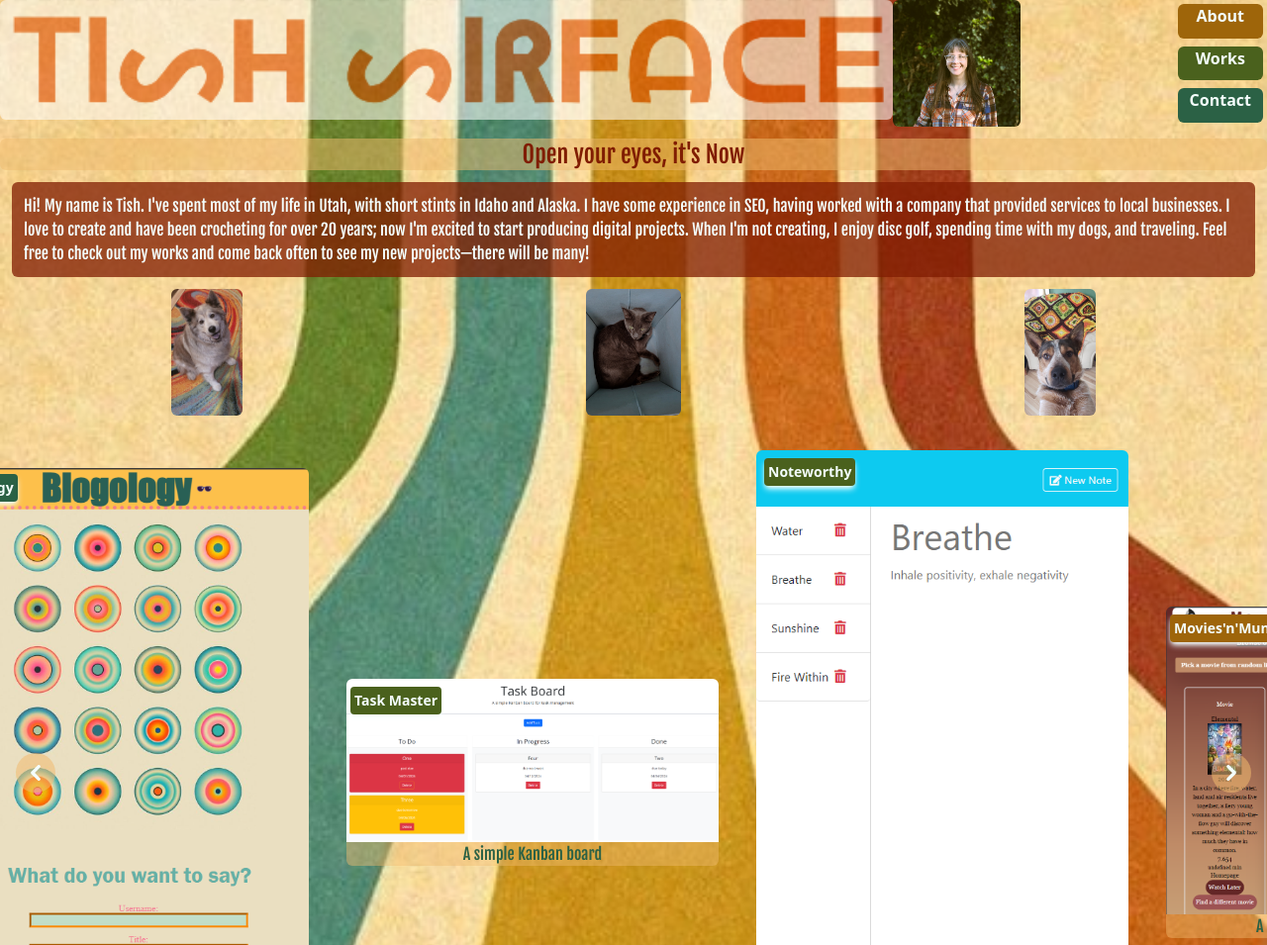
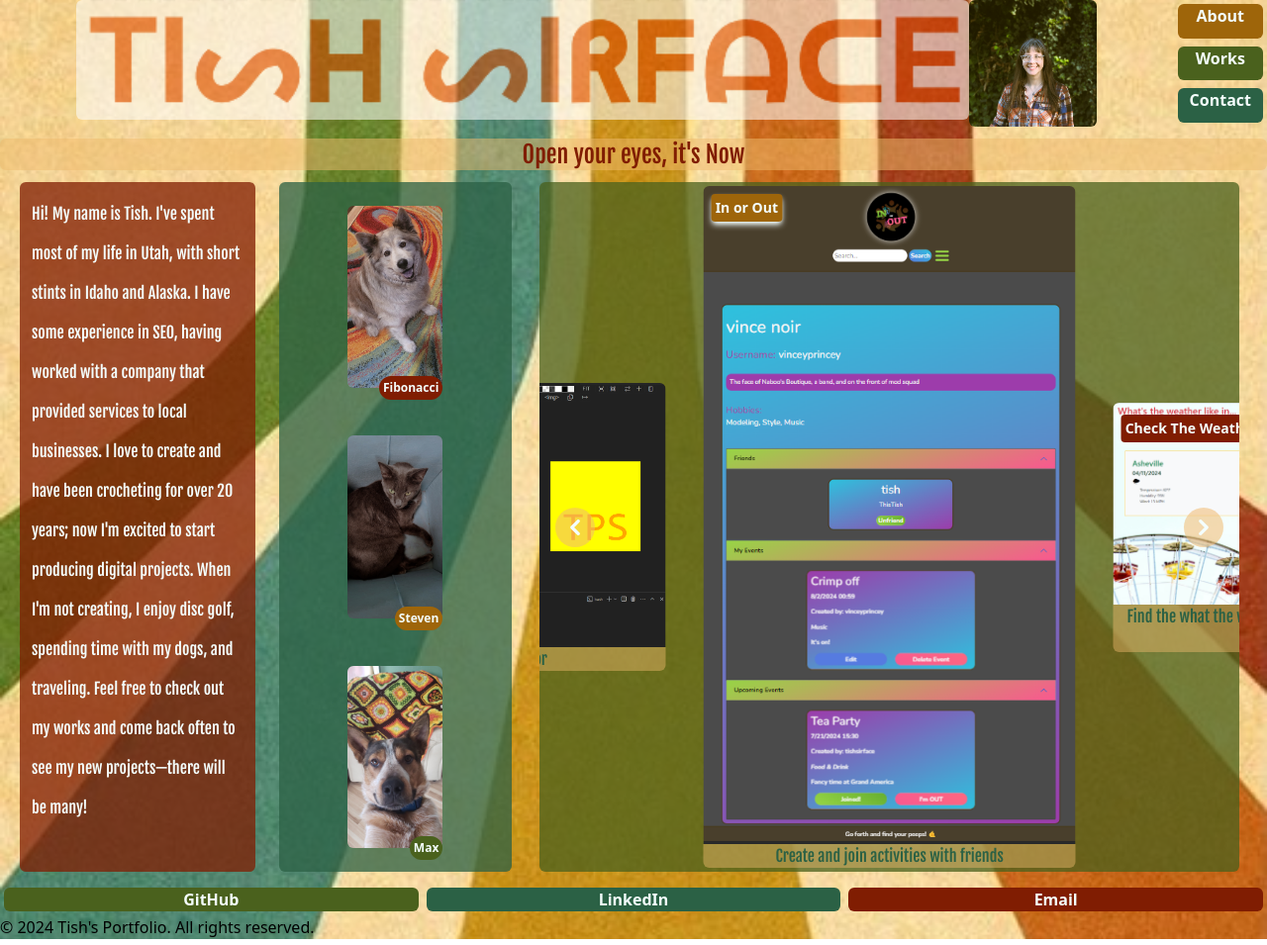
Before and after one commit to ThisTish/Tish_portfolio, a website: page index.html in a window 1280 px wide. Shown: the top 955 px of the page at 99% size. Drawn offline with nearby package versions, Linux system fonts and the light colour scheme.

Commit message:
all responsive,  backgrounds, badges, swiper-fix

```diff
--- a/assets/js/script.js
+++ b/assets/js/script.js
@@ -1,6 +1,6 @@
 
 var swiper = new Swiper(".mySwiper", {
-	slidesPerView: 1,
+	slidesPerView: 'auto',
 	spaceBetween: 30,
 	loop: true,
 	centeredSlides: true,
--- a/index.html
+++ b/index.html
@@ -19,7 +19,7 @@
 
 
     <header class="lg:flex flex-nowrap justify-evenly xl:justify-center">
-		<div class="container flex flex-wrap lg:flex-nowrap ">
+		<div class="container flex flex-wrap justify-center lg:flex-nowrap ">
 			<div>
 			<img class="mb-3 mx-auto rounded-md opacity-55" src="./assets/images/TishSirface.png">
 		</div>
@@ -37,23 +37,34 @@
 	</header>
 	<p class="mx-auto text-center text-2xl text-third bg-primary bg-opacity-50 rounded-md font-fjalla">Open your eyes, it's Now</p>
 
-    <section class="aboutme" id="aboutme">
-		<p id="about" class="font-fjalla text-text p-3 m-3 bg-third bg-opacity-75 rounded-md">Hi! My name is Tish. I've spent most of my life in Utah, with short stints in Idaho and Alaska. I have some experience in SEO, having worked with a company that provided services to local businesses. I love to create and have been crocheting for over 20 years; now I'm excited to start producing digital projects. When I'm not creating, I enjoy disc golf, spending time with my dogs, and traveling. Feel free to check out my works and come back often to see my new projects—there will be many!</p>
-	</section>
+    <section class="flex flex-wrap justify-center lg:flex-nowrap" id="aboutme">
+		<p class="font-fjalla text-text p-3 m-3 lg:leading-10 bg-third bg-opacity-75 rounded-md lg:w-1/5 ml-5">Hi! My name is Tish. I've spent most of my life in Utah, with short stints in Idaho and Alaska. I have some experience in SEO, having worked with a company that provided services to local businesses. I love to create and have been crocheting for over 20 years; now I'm excited to start producing digital projects. When I'm not creating, I enjoy disc golf, spending time with my dogs, and traveling. Feel free to check out my works and come back often to see my new projects—there will be many!</p>
+		<ul class="flex justify-around mb-3 w-full lg:flex-col lg:w-1/5 lg:items-center bg-secondary bg-opacity-75 lg:my-3 lg:ml-3 rounded-md">
+					<li class="flex-1 flex justify-center m-3 max-w-24 relative">
+						<img class="m-3 object-cover w-full h-auto  rounded-md" id="pets" src="assets/images/Fibonacci.jpg">
+						<span class="absolute bottom-0 right-0 bg-third text-xs text-text font-bold rounded-full p-1">Fibonacci</span>
 
-	<ul class="flex justify-around mb-3">
-				<img class="m-auto h-32 rounded-md" id="pets" src="assets/images/Fibonacci.jpg">
-				<img class="m-auto h-32 rounded-md" id="pets" src="assets/images/Steven.jpg">
-				<img class="m-auto h-32 rounded-md" id="pets" src="assets/images/Max.jpg">
-	</ul>
+					</li>
+					<li class="flex-1 flex justify-center m-3 max-w-24 relative">
+						<img class="m-3 object-cover w-full h-auto  rounded-md" id="pets" src="assets/images/Steven.jpg">
+						<span class="absolute bottom-0 right-0 bg-mustard text-xs text-text font-bold rounded-full p-1">Steven</span>
+
+					</li>
+					<li class="flex-1 flex justify-center m-3 max-w-24 relative">
+						<img class="m-3 object-cover w-full h-auto  rounded-md" id="pets" src="assets/images/Max.jpg">
+						<span class="absolute bottom-0 right-0 bg-grass text-xs text-text font-bold rounded-full p-1">Max</span>
+
+					</li>
+		</ul>
 
 
-	<div class="swiper mySwiper" id="myworks">
+
+	<div class="swiper mySwiper lg:w-3/5 lg:my-3 lg:mx-7 bg-grass bg-opacity-75 rounded-md" id="myworks">
 		<div class="swiper-wrapper flex items-center justify-around">
 
-			<div class="swiper-slide rounded-md p-1 relative overflow-hidden max-w-sm ">
+			<div class="swiper-slide flex items-center justify-center rounded-md p-1 relative overflow-hidden max-w-sm ">
 				<div >
-					<div>
+					<div class="">
 						<img src="assets/images/IoO.png" class="rounded-t-md hover:opacity-55">
 						<a href="https://in-or-out-6n4t.onrender.com" class="absolute top-3 left-3 bg-mustard text-text font-semibold text-sm p-1 rounded inline-flex items-center justify-center shadow-md shadow-text hover:scale-125 hover:bg-opacity-65">In or Out</a>
 					</div>
@@ -61,9 +72,9 @@
 				</div>
 			</div>
 
-			<div class="swiper-slide rounded-md p-1 relative overflow-hidden max-w-sm">
+			<div class="swiper-slide flex items-center justify-center rounded-md p-1  overflow-hidden max-w-sm">
 				<div >
-					<div>
+					<div class="relative">
 						<img src="assets/images/CheckingTheWeather.png" class="rounded-t-md hover:opacity-55">
 						<a href="https://thistish.github.io/Checking_the_Weather" class="absolute top-3 left-2 bg-third text-text font-semibold text-sm p-1 rounded inline-flex items-center justify-center shadow-md shadow-text hover:scale-125 hover:bg-opacity-65">Check The Weather</a>
 					</div>
@@ -71,9 +82,9 @@
 				</div>
 			</div>
 
-			<div class="swiper-slide rounded-md p-1 relative overflow-hidden max-w-sm">
+			<div class="swiper-slide flex items-center justify-center rounded-md p-1  overflow-hidden max-w-sm">
 				<div >
-					<div>
+					<div class="relative">
 						<img src="assets/images/Blogology.png" class="rounded-t-md hover:opacity-55">
 						<a href="https://thistish.github.io/Blogology" class="absolute top-2.5 left-2 bg-secondary text-text font-semibold text-sm p-1 rounded inline-flex items-center justify-center shadow-md shadow-text hover:scale-125 hover:bg-opacity-65">Blogology</a>
 					</div>
@@ -81,9 +92,9 @@
 				</div>
 			</div>
 
-			<div class="swiper-slide rounded-md p-1 relative overflow-hidden max-w-sm">
+			<div class="swiper-slide flex items-center justify-center rounded-md p-1  overflow-hidden max-w-sm">
 				<div >
-					<div>
+					<div class="relative">
 						<img src="assets/images/TaskMaster.png" class="rounded-t-md hover:opacity-55">
 						<a href="https://thistish.github.io/Task-Master" class="absolute top-3 left-2 bg-grass text-text font-semibold text-sm p-1 rounded inline-flex items-center justify-center shadow-md shadow-text hover:scale-125 hover:bg-opacity-65">Task Master</a>
 					</div>
@@ -91,9 +102,9 @@
 				</div>
 			</div>
 
-			<div class="swiper-slide rounded-md p-1 relative overflow-hidden max-w-sm">
+			<div class="swiper-slide flex items-center justify-center rounded-md p-1  overflow-hidden max-w-sm">
 				<div >
-					<div>
+					<div class="relative">
 						<img src="assets/images/Noteworthy.png" class="rounded-t-md hover:opacity-55">
 						<a href="https://noteworthy-k2jj.onrender.com/" class="absolute top-3 left-3 bg-grass text-text font-semibold text-sm p-1 rounded inline-flex items-center justify-center shadow-md shadow-text hover:scale-125 hover:bg-opacity-65">Noteworthy</a>
 					</div>
@@ -101,9 +112,9 @@
 				</div>
 			</div>
 
-			<div class="swiper-slide rounded-md p-1 relative overflow-hidden max-w-sm">
+			<div class="swiper-slide flex items-center justify-center rounded-md p-1  overflow-hidden max-w-sm">
 				<div >
-					<div>
+					<div class="relative">
 						<img src="assets/images/MoviesNMunchies.png" class="rounded-t-md hover:opacity-55">
 						<a href="https://thistish.github.io/Movies-n-Munchies/" class="absolute top-3 left-2 bg-mustard text-text font-semibold text-sm p-1 rounded inline-flex items-center justify-center shadow-md shadow-text hover:scale-125 hover:bg-opacity-65">Movies'n'Munchies</a>
 					</div>
@@ -111,9 +122,9 @@
 				</div>
 			</div>
 
-			<div class="swiper-slide rounded-md p-1 relative overflow-hidden max-w-sm">
+			<div class="swiper-slide flex items-center justify-center rounded-md p-1  overflow-hidden max-w-sm">
 				<div >
-					<div>
+					<div class="relative">
 						<img src="assets/images/EmployeeRoster.png" class="rounded-t-md hover:opacity-55">
 						<a href="https://thistish.github.io/Employee_Roster_Randomizer" class="absolute top-3 left-2 bg-third text-text font-semibold text-sm p-1 rounded inline-flex items-center shadow-md shadow-text justify-center hover:scale-125 hover:bg-opacity-65">Employee Roster</a>
 					</div>
@@ -121,9 +132,9 @@
 				</div>
 			</div>
 
-			<div class="swiper-slide rounded-md p-1 relative overflow-hidden max-w-sm">
+			<div class="swiper-slide flex items-center justify-center rounded-md p-1  overflow-hidden max-w-sm">
 				<div >
-					<div>
+					<div class="relative">
 						<img src="assets/images/BlogologyDark.png" class="rounded-t-md hover:opacity-55">
 						<a href="https://thistish.github.io/Blogology" class="absolute top-3 left-3 bg-secondary text-text font-semibold text-sm p-1 rounded inline-flex items-center justify-center shadow-md shadow-text hover:scale-125 hover:bg-opacity-65">Blogology Dark Mode</a>
 					</div>
@@ -131,9 +142,9 @@
 				</div>
 			</div>
 
-			<div class="swiper-slide rounded-md p-1 relative overflow-hidden max-w-sm">
+			<div class="swiper-slide flex items-center justify-center rounded-md p-1  overflow-hidden max-w-sm">
 				<div >
-					<div>
+					<div class="relative">
 						<img src="assets/images/MakeYourLogo.png" class="rounded-t-md hover:opacity-55">
 						<a href="https://github.com/ThisTish/MakeALogo" class="absolute top-3 left-3 bg-mustard text-text font-semibold text-sm p-1 rounded inline-flex items-center justify-center shadow-md shadow-text hover:scale-125 hover:bg-opacity-65">Make A Logo</a>
 					</div>
@@ -160,6 +171,7 @@
 			</span>
 		</button>
 	</div>
+</section>
 
 		<div id="contactme" class=" text-center">
 			<ul class="flex justify-center">
```
Also changed, not shown: dist/output.css.
